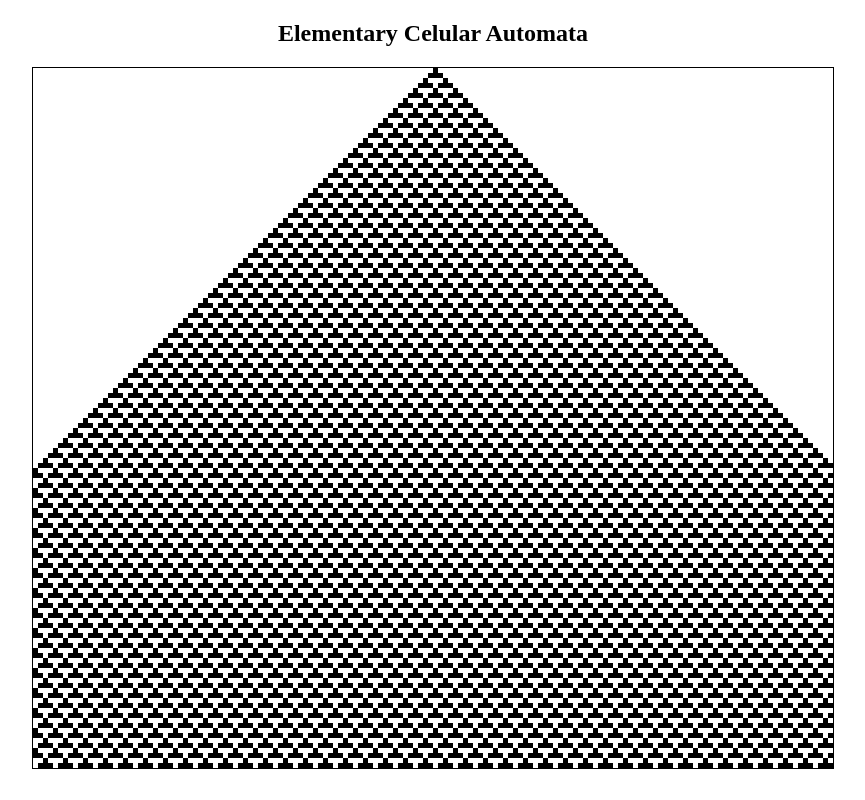
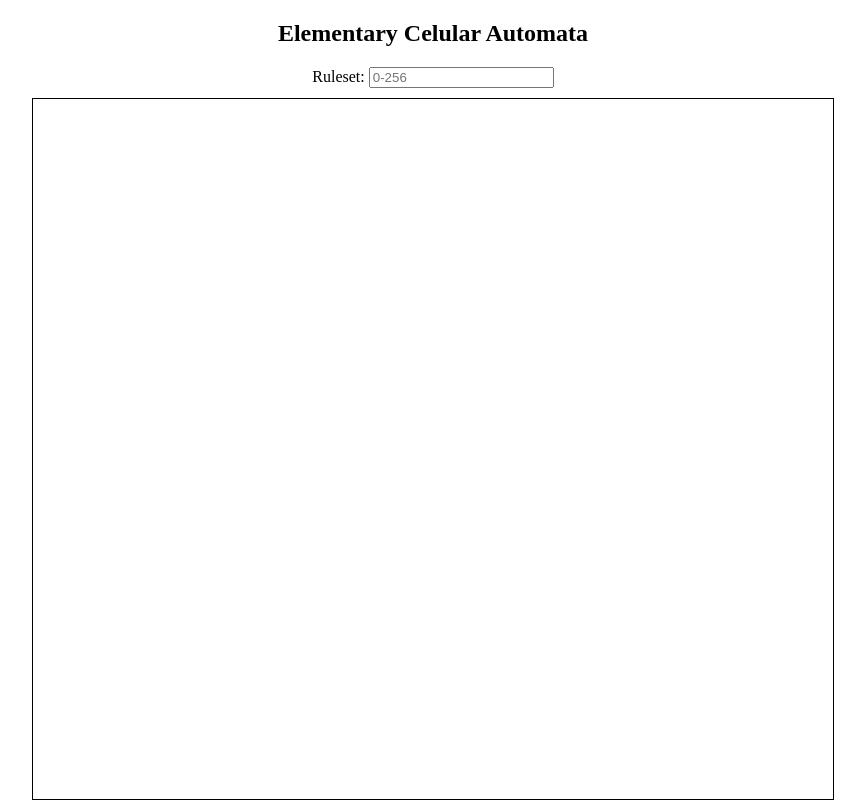
Before and after one commit to KusMar00/elementary-ca, a plain HTML site: page index.html in a window 1280 px wide. Shown: the whole page, without its empty margins (207-1072 px from the left). Drawn offline with Linux system fonts and the light colour scheme.

Commit message:
Add input for ruleset

```diff
--- a/index.html
+++ b/index.html
@@ -8,6 +8,10 @@
   </head>
   <body>
     <h2>Elementary Celular Automata</h3>
+    <form>
+      <label for="ruleset">Ruleset:</label>
+      <input oninput="updateRuleset(this.value)" type="text" id="ruleset" name="ruleset" placeholder="0-256"/>
+    </form>
     <canvas id="canvas" style="border:1px solid #000000;"/>
     <script src="script.js" type="text/javascript"></script>
   </body>
--- a/main.css
+++ b/main.css
@@ -6,3 +6,7 @@ body {
   flex-direction: column;
   align-items: center;
 }
+
+#ruleset {
+  margin-bottom: 10px;
+}
--- a/script.js
+++ b/script.js
@@ -2,22 +2,24 @@ const size = 5;
 const width = 800;
 const height = 700;
 
-let rulevalue = 54;
+let rulevalue = 0;
 let row = new Array(width / size).fill(0);
+
+const c = document.getElementById("canvas");
+c.width = width;
+c.height = height;
+const ctx = c.getContext("2d");
 
 const initRow = () => {
   for (let i = 0; i < row.length; i++) {
-    row[Math.floor(row.length / 2)] = 1;
+    row[i] = 0;
   }
+  row[Math.floor(row.length / 2)] = 1;
 };
 
 const draw = () => {
-  var c = document.getElementById("canvas");
-  c.width = width;
-  c.height = height;
-  var ctx = c.getContext("2d");
   initRow();
-
+  clearCanvas();
   for (let j = 0; j < height / size; j++) {
     let y = j * size;
     ctx.moveTo(0, y);
@@ -53,4 +55,17 @@ const nextGeneration = () => {
   return nextRow;
 };
 
-draw();
+const clearCanvas = () => {
+  ctx.clearRect(0, 0, c.width, c.height);
+};
+
+const updateRuleset = (value) => {
+  value = parseInt(value);
+  if (typeof value === "number" && value <= 256 && value >= 0) {
+    rulevalue = value;
+  } else {
+    rulevalue = 0;
+    console.log("here");
+  }
+  draw();
+};
```
